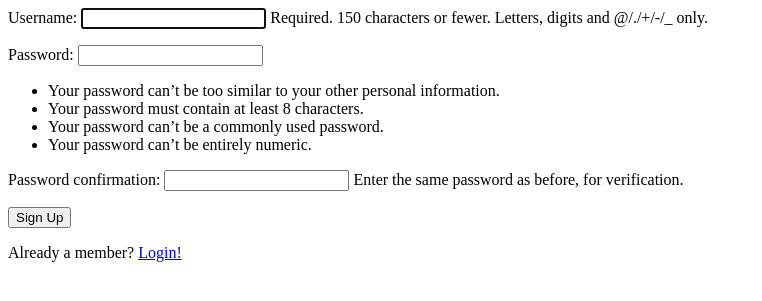
After one commit to gabriel-lau/To-Do_Application, a Django app: page /accounts/signup in a window 1280 px wide. The commit adds this page. Shown: the top 301 px of the page, without its empty margins (0-762 px from the left). Run offline with Django 3.2, Linux system fonts and the light colour scheme; parts of the project's set-up code (start-up, migrations or seed data) failed here and were passed over.

Commit message:
Add sign up page

```diff
--- a/templates/registration/login.html
+++ b/templates/registration/login.html
@@ -25,9 +25,12 @@
         <td>{{ form.password }}</td>
       </tr>
     </table>
-    <input type="submit" value="login" />
+    <input type="submit" value="Login" />
     <input type="hidden" name="next" value="{{ next }}" />
   </form>
+
+  <!-- Login -->
+  <p>Not a member? <a href="/accounts/signup">Sign up here!</a></p>
 
   <!-- <p><a href="{% url 'password_reset' %}">Lost password?</a></p> -->
 
--- /dev/null
+++ b/templates/signup.html
@@ -0,0 +1,22 @@
+{% block content %}
+
+  {% if next %}
+    {% if user.is_authenticated %}
+      <p>Your account doesn't have access to this page. To proceed,
+      please login with an account that has access.</p>
+    {% else %}
+      <p>Please login to see this page.</p>
+    {% endif %}
+  {% endif %}
+
+  <form method="post" action="{% url 'signup' %}">
+    {% csrf_token %}
+    {{ form.as_p }}
+    <input type="submit" value="Sign Up" />
+    <input type="hidden" name="next" value="{{ next }}" />
+  </form>
+
+  <!-- Login -->
+  <p>Already a member? <a href="{% url 'login' %}">Login!</a></p>
+
+{% endblock %}
--- a/todo_project/urls.py
+++ b/todo_project/urls.py
@@ -16,24 +16,42 @@ Including another URLconf
 from django.contrib import admin
 from django.urls import path, include
 from django.contrib.auth.models import User
-from todo.views import ToDoView, AddToDo, DeleteToDo, ToDoHistView
-from django.shortcuts import render
+from todo.views import ToDoView, AddToDo, DeleteToDo, ArchiveToDo, ToDoHistView
+from django.shortcuts import render, redirect
+from django.contrib.auth.forms import UserCreationForm
 
 # Contributions View page
 def ContributionsView(request):
     return render(request, 'contributions.html')
 
+# Sign Up page
+def SignUpView(request):
+    if request.method == 'POST':
+        form = UserCreationForm(request.POST)
+        if form.is_valid():
+            username = form.cleaned_data.get('username')
+            raw_password = form.cleaned_data.get('password1')
+            user = User.objects.create_user(username, 'anemail@gmail.com', raw_password)
+            user.save()
+            return redirect('todo')
+    else:
+        form = UserCreationForm()
+    return render(request, 'signup.html', {'form': form})
+
+
 urlpatterns = [
     path('admin/', admin.site.urls),
-    path('todo/', ToDoView),
-    path('todohist/', ToDoHistView),
+    path('todo/', ToDoView, name='todo'),
+    path('todohist/', ToDoHistView, name='todohist'),
 
     # Retrieves the post from todo.html
     path('addtodo/', AddToDo), # Calls the AddToDo method in views.py
     path('deletetodo/<int:todo_id>/', DeleteToDo), # Calls the DeleteToDo method in views.py and passes the todo_id from todo.html
 
-    # Login
+    # Login & Signup
     path('accounts/', include('django.contrib.auth.urls')),
+    path('accounts/signup', SignUpView, name='signup'),
+
     path('contributions/', ContributionsView)
 ]
 
```
